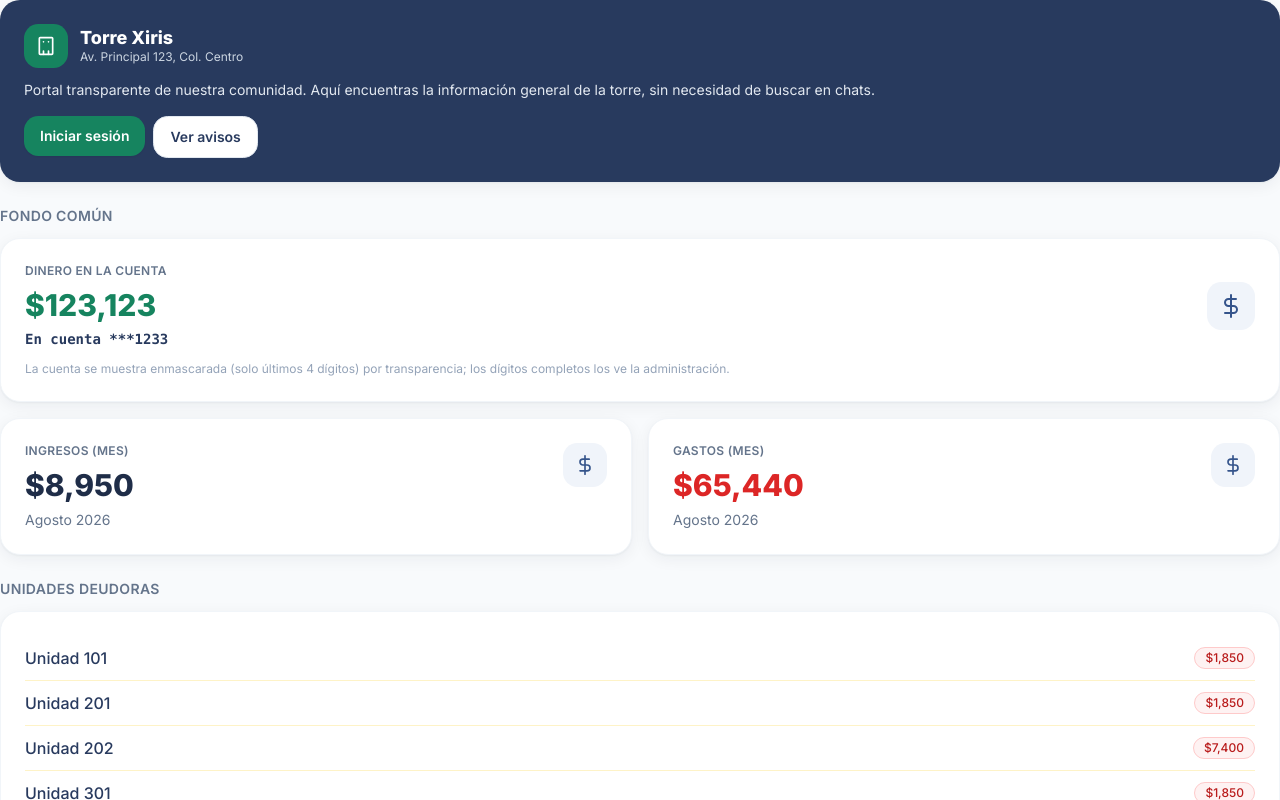
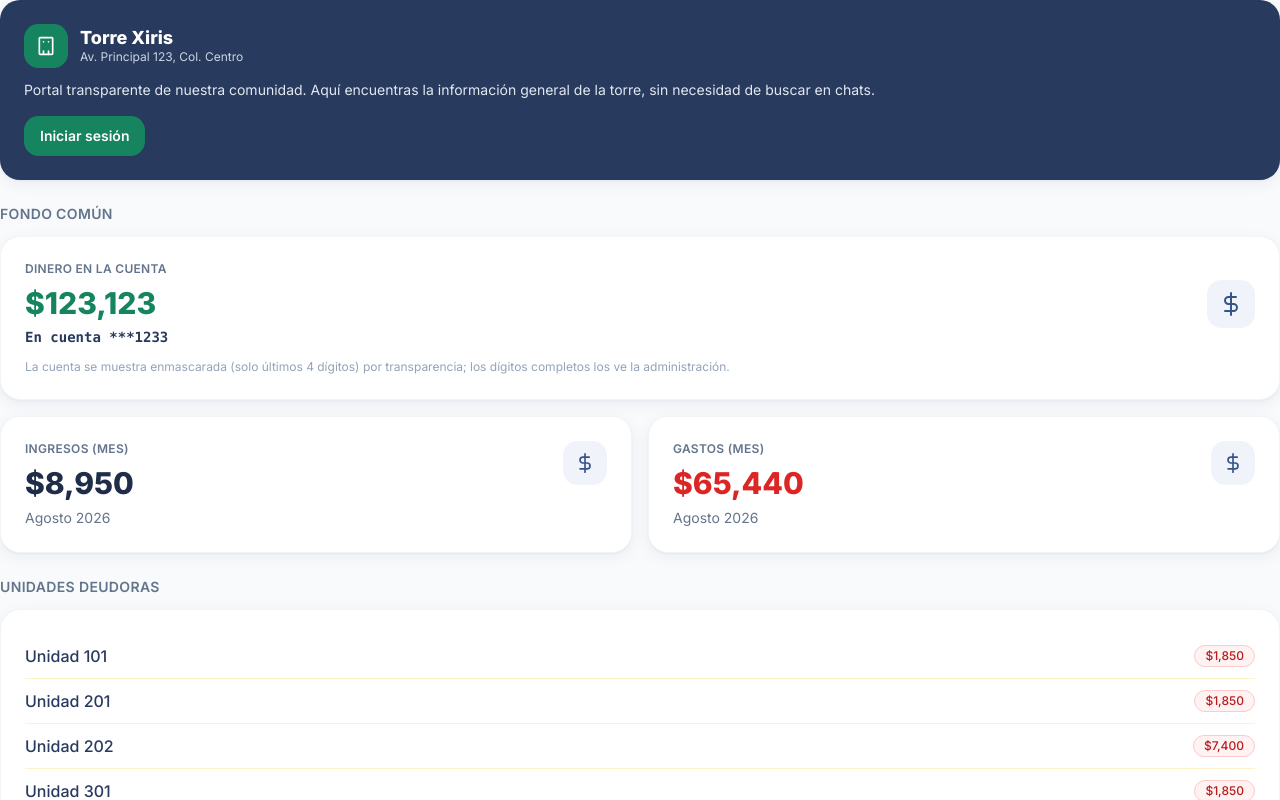
Before and after one commit to rolzing/admon-torre-xiris, a React (Vite) app: page / in a window 1280 px wide. Shown: the top 800 px of the page. Built offline with nearby package versions, Linux system fonts and the light colour scheme.

Commit message:
Quitar botón 'Ver avisos' de la vista pública

```diff
--- a/src/pages/Inicio.jsx
+++ b/src/pages/Inicio.jsx
@@ -62,11 +62,6 @@ export default function Inicio() {
         <div className="mt-4 flex flex-wrap gap-2">
           <Link to="/login">
             <Button className="px-4 py-2 text-sm">Iniciar sesión</Button>
-          </Link>
-          <Link to="/avisos" className="inline-block">
-            <Button variant="secondary" className="px-4 py-2 text-sm text-navy-800">
-              Ver avisos
-            </Button>
           </Link>
         </div>
       </section>
```
